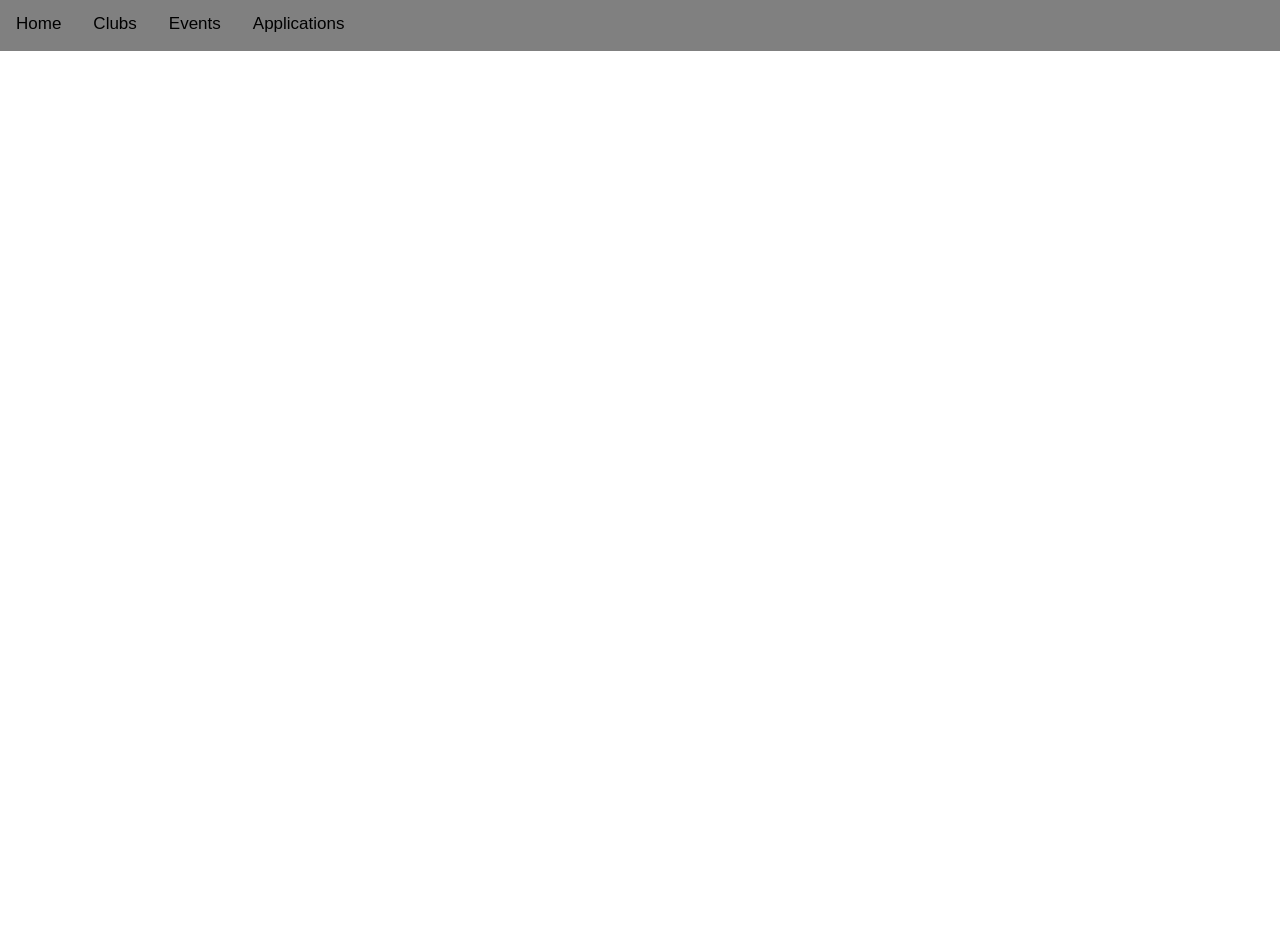
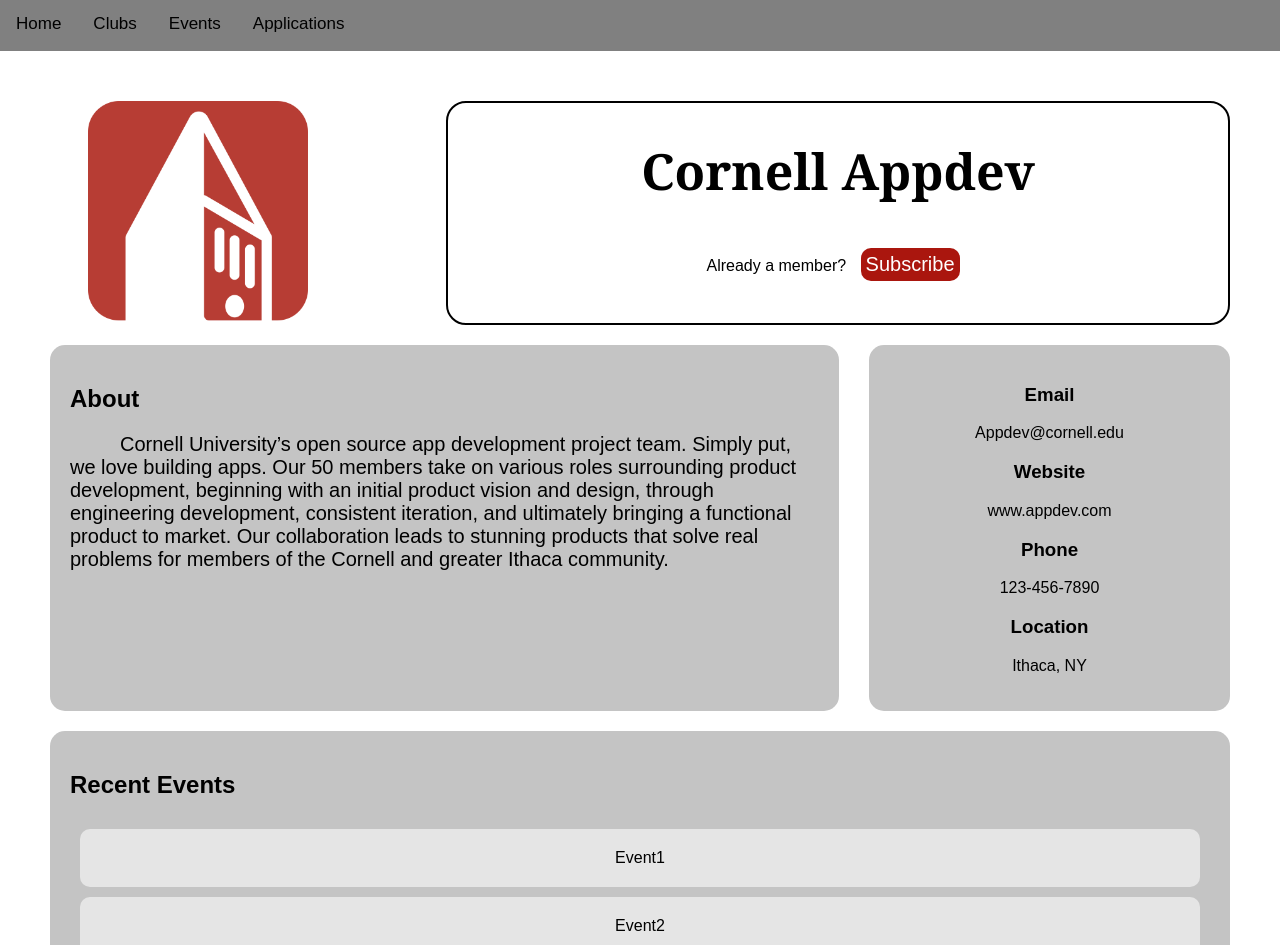
Before and after one commit to TerenceZhang29/Club-Platform-Frontend, a React (Create React App) app in the folder clubby/: page /ClubHome in a window 1280 px wide. Shown: the top 945 px of the page. Before the commit the page ends 800 px from the top, so only its background shows below. Built offline with nearby package versions, Linux system fonts and the light colour scheme.

Commit message:
add clubhome page

```diff
--- /dev/null
+++ b/clubby/src/Clubs/ClubHome.js
@@ -0,0 +1,122 @@
+import React, { Component } from 'react';
+import '../css/Clubs.css';
+
+class Club {
+  constructor() {
+    this.title = null;
+    this.image = null;
+    this.intro = null;
+    this.website = null;
+    this.email = null;
+    this.phone = null;
+    this.tags = null;
+    this.location = null;
+    this.events = null;
+  }
+}
+
+const club = new Club();
+
+club.title = "Cornell Appdev";
+club.image = require('./App+Dev+Logo+-+Red.png');
+club.intro = "Cornell University’s open source app development project team. \r\n Simply put, we love building apps. Our 50 members take on various roles surrounding product development, beginning with an initial product vision and design, through engineering development, consistent iteration, and ultimately bringing a functional product to market. Our collaboration leads to stunning products that solve real problems for members of the Cornell and greater Ithaca community."
+club.website = "www.appdev.com";
+club.email = "Appdev@cornell.edu";
+club.phone = "123-456-7890";
+club.tags = ["engineering", "computer science"];
+club.location = "Ithaca, NY";
+club.events = ["Event1", "Event2", "Event3"];
+
+class ClubHome extends React.Component {
+  render() {
+    return (
+      <div class='club_home_page'>
+        <body>
+          <ClubNameIcon />
+          <ClubIntroContact />
+          <ClubEvents />
+
+        </body>
+      </div>
+    )
+  }
+
+}
+
+class ClubNameIcon extends React.Component {
+  render() {
+    return (
+      <div class="club_name_image_section">
+        <div class='image'><img src={club.image} /></div>
+        <div class="title_sub">
+          <h1>{club.title}</h1>
+          <div>Already a member? <div class='sub_bt'> Subscribe</div></div>
+        </div>
+      </div>
+
+
+    );
+  }
+}
+
+class ClubIntroContact extends React.Component {
+  render() {
+    return (
+      <div class="club_intro_info_section">
+        <div class='intro'>
+          <h2>About</h2>
+          <p>{club.intro}</p>
+        </div>
+        <div class='contact'>
+          <div class='contact_cell'>
+            <h3>Email</h3>
+            <p>{club.email}</p>
+          </div>
+          <div class='contact_cell'>
+            <h3>Website</h3>
+            <p>{club.website}</p>
+          </div>
+          <div class='contact_cell'>
+            <h3>Phone</h3>
+            <p>{club.phone}</p>
+          </div>
+          <div class='contact_cell'>
+            <h3>Location</h3>
+            <p>{club.location}</p>
+          </div>
+
+        </div>
+      </div>
+    )
+  }
+}
+
+class ClubEvents extends React.Component {
+  renderEventBT() {
+    var tags = []
+
+    for (var i = 0; i < club.events.length; i++) {
+      tags.push(<div class='event_tag'>{club.events[i]}</div>)
+    }
+
+    return (
+      <div class='event_tag_wrapper'>
+        {tags}
+      </div>
+    )
+  }
+
+  render() {
+    return (
+      <div class='club_events'>
+        <h2>Recent Events</h2>
+        {this.renderEventBT()}
+      </div>
+    )
+  }
+
+
+
+}
+
+export default ClubHome;
--- a/clubby/src/Clubs/Clubs.js
+++ b/clubby/src/Clubs/Clubs.js
@@ -1,5 +1,6 @@
 import React, { Component } from 'react';
 import '../css/Clubs.css';
+import history from './../history';
 
 class Clubs extends Component {
   render() {
@@ -45,13 +46,13 @@
             {this.renderClickableBox("Engineering")}
             {this.renderClickableBox("Business")}
             {this.renderClickableBox("Sport")}
-            {this.renderClickableBox("Prelaw")}
+            {this.renderClickableBox("Pre-law")}
             {this.renderClickableBox("Art")}
           </div>
 
         </div>
         <div class='size_filter'>
-          <p>Size</p>
+          <p>Club Size</p>
           <div class='category_list'>
             {this.renderClickableBox("10-20")}
             {this.renderClickableBox("20-50")}
@@ -88,6 +89,13 @@
       intro: null,
       tags: null,
     };
+    this.ToClubHomePage = this.ToClubHomePage.bind(this);
+  }
+
+  ToClubHomePage(event) {
+    console.log("Sheldon")
+    history.push('/ClubHome');
+    window.location.reload();
   }
 
   renderClubTags() {
@@ -108,7 +116,7 @@
 
   render() {
     return (
-      <div class='club_bt' >
+      <div class='club_bt' onClick={this.ToClubHomePage}>
         <div><img src={this.props.logo} /></div>
 
         <div class='clubinfo'>
--- a/clubby/src/Routes.js
+++ b/clubby/src/Routes.js
@@ -2,6 +2,7 @@
 import { Router, Switch, Route } from "react-router-dom";
 
 import Clubs from "./Clubs/Clubs";
+import ClubHome from "./Clubs/ClubHome";
 import Events from "./Events/Events";
 import CupInfo from "./Events/CupInfo"
 import Applications from "./Applications/Applications";
@@ -18,6 +19,7 @@
                     <Route path="/Events" component={Events} />
                     <Route path="/Applications" component={Applications} />
                     <Route path="/cupInfo" component={CupInfo} />
+                    <Route path="/ClubHome" component={ClubHome} />
                 </Switch>
             </Router>
         )
--- a/clubby/src/css/Clubs.css
+++ b/clubby/src/css/Clubs.css
@@ -51,6 +51,8 @@
 
   display: flex;
   justify-content: space-between;
+
+  cursor: pointer;
 
 
 
@@ -158,3 +160,88 @@
 .category_list .filter_check_box {
   background-color: #f0efef;
 }
+
+.club_name_image_section {
+  display: flex;
+  justify-content: left;
+}
+.club_name_image_section .image {
+  flex: 30%;
+}
+
+.club_name_image_section img{
+  height: 220px;
+  width: 220px;
+  margin: 50px 50px 20px 50px;
+}
+
+.club_name_image_section .sub_bt{
+  display: inline-block;
+  height: auto;
+  text-align: center;
+  font-size: 20px;
+}
+
+.club_name_image_section .title_sub {
+  flex: 60%;
+  margin: 50px 50px 20px 50px;
+  border: 2px black solid;
+  border-radius: 20px;
+}
+
+.club_name_image_section h1 {
+  font-size: 50px;
+}
+
+.club_intro_info_section {
+  display: flex;
+}
+
+.club_intro_info_section .intro {
+  flex: 70%;
+  text-align: left;
+  padding: 20px;
+  background-color: #c4c4c4;
+  border-radius: 15px;
+
+  margin: 0 15px 0 50px;
+}
+
+.club_intro_info_section .intro p{
+  font-size: 20px;
+  text-indent: 50px;
+
+}
+
+.club_intro_info_section .contact {
+  flex: 30%;
+  margin: 0 50px 0 15px;
+  padding: 20px;
+  background-color: #c4c4c4;
+  border-radius: 15px;
+}
+
+.club_events{
+  margin: 20px 50px 30px 50px;
+  padding: 20px;
+  background-color: #c4c4c4;
+  border-radius: 15px;
+
+}
+
+.club_events h2{
+  text-align: left;
+}
+
+.event_tag {
+  display: block;
+  margin: 10px;
+  padding: 20px;
+  background-color: #e5e5e5;
+  border-radius: 10px;
+}
+
+.event_tag_wrapper {
+  overflow-y: scroll;
+  max-height: 200px;
+}
```
